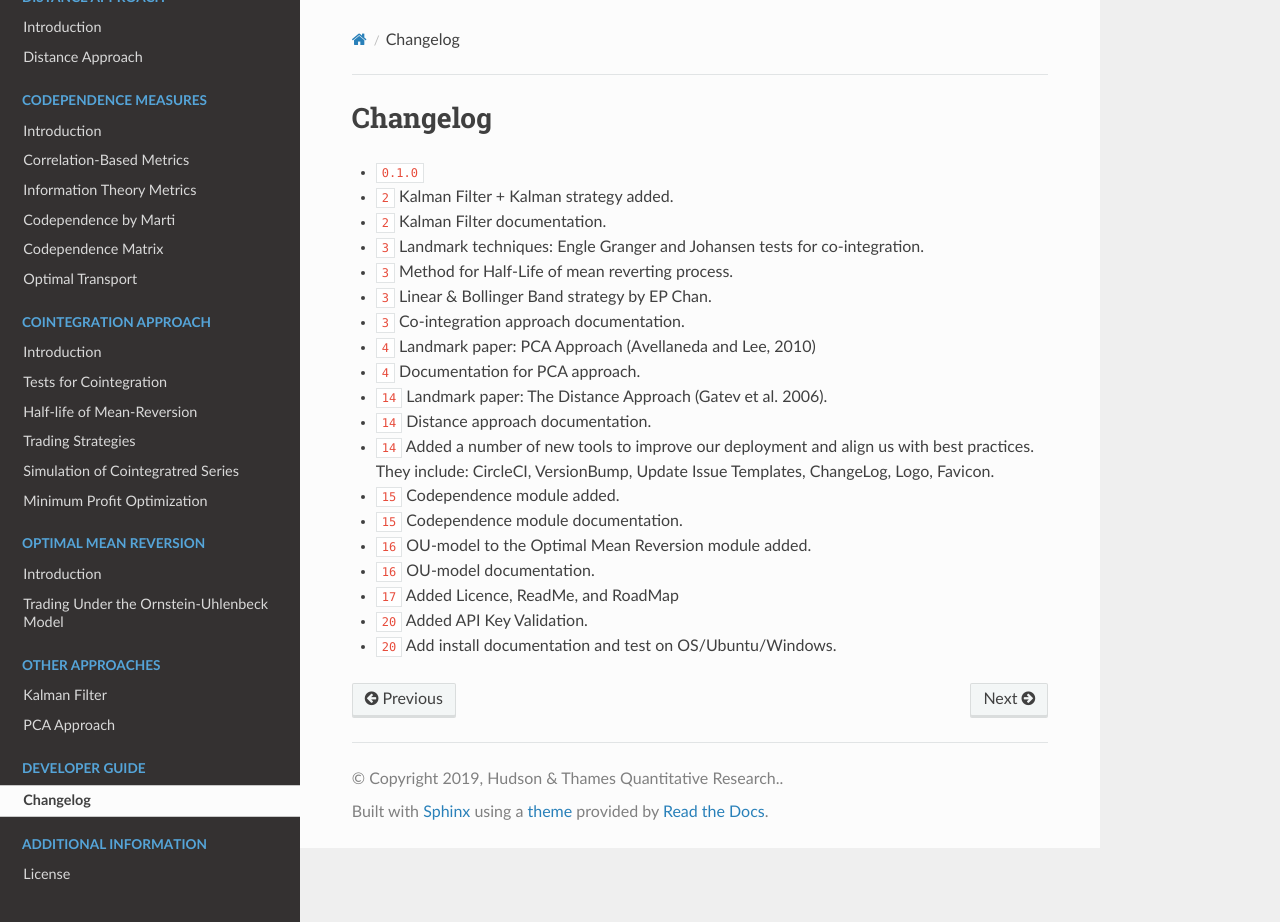
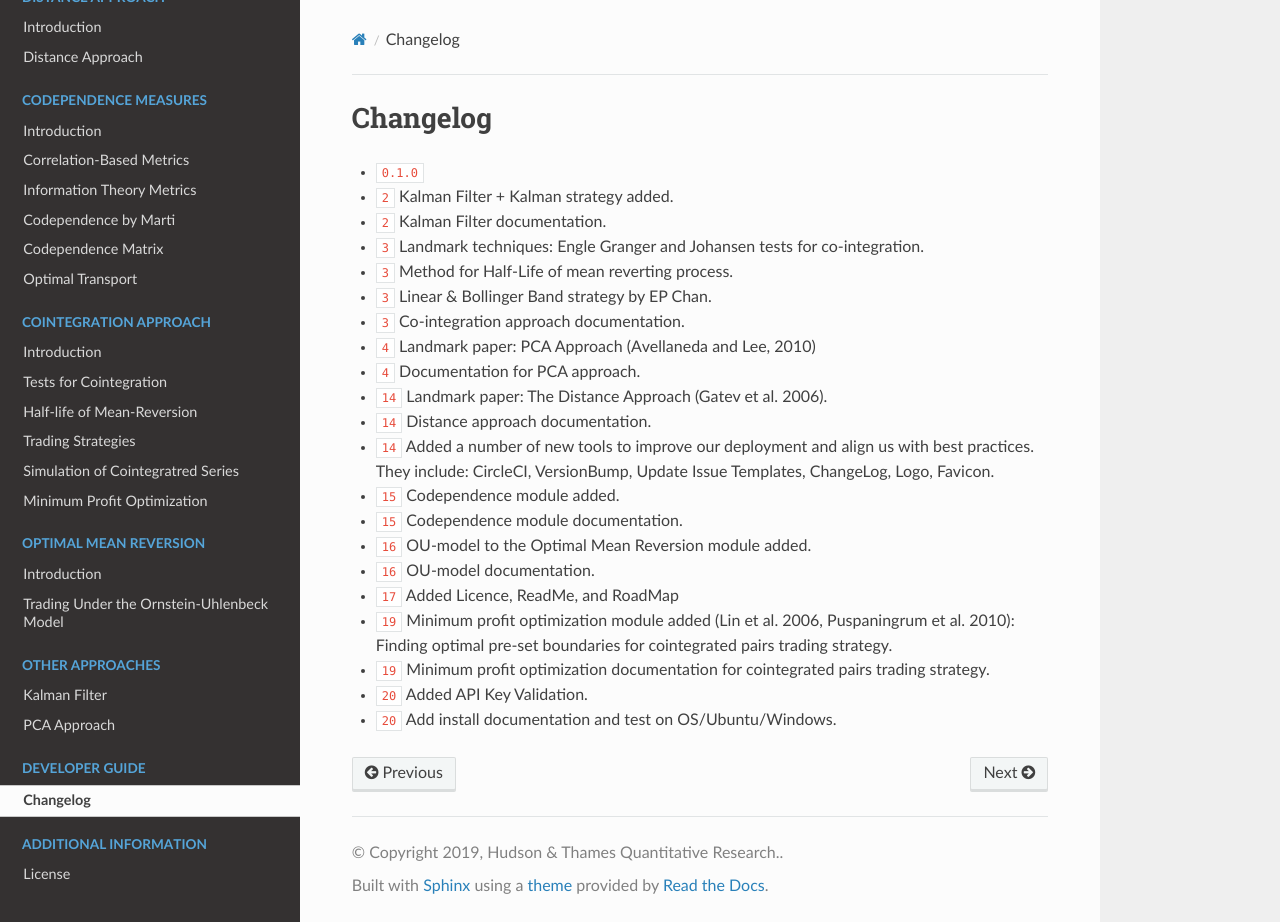
Before and after one commit to hudson-and-thames/arbitragelab, a Sphinx documentation site: the page built from docs/source/changelog.rst, in a window 1280 px wide and 922 px high. Built offline with Sphinx 7.4.7 and the Read the Docs theme 2.0.0, drawn with Linux system fonts in a browser that asks for light colours; cross-references to code outside the pages are shown as plain code.

Commit message:
Changelog and license fix.

```diff
--- a/docs/source/changelog.rst
+++ b/docs/source/changelog.rst
@@ -29,5 +29,7 @@ Changelog
 * :feature:`16` OU-model to the Optimal Mean Reversion module added.
 * :support:`16` OU-model documentation.
 * :support:`17` Added Licence, ReadMe, and RoadMap
+* :feature:`19` Minimum profit optimization module added (Lin et al. 2006, Puspaningrum et al. 2010): Finding optimal pre-set boundaries for cointegrated pairs trading strategy.
+* :support:`19` Minimum profit optimization documentation for cointegrated pairs trading strategy.
 * :support:`20` Added API Key Validation.
 * :support:`20` Add install documentation and test on OS/Ubuntu/Windows.
```
Also changed, not shown: 1 other file.
